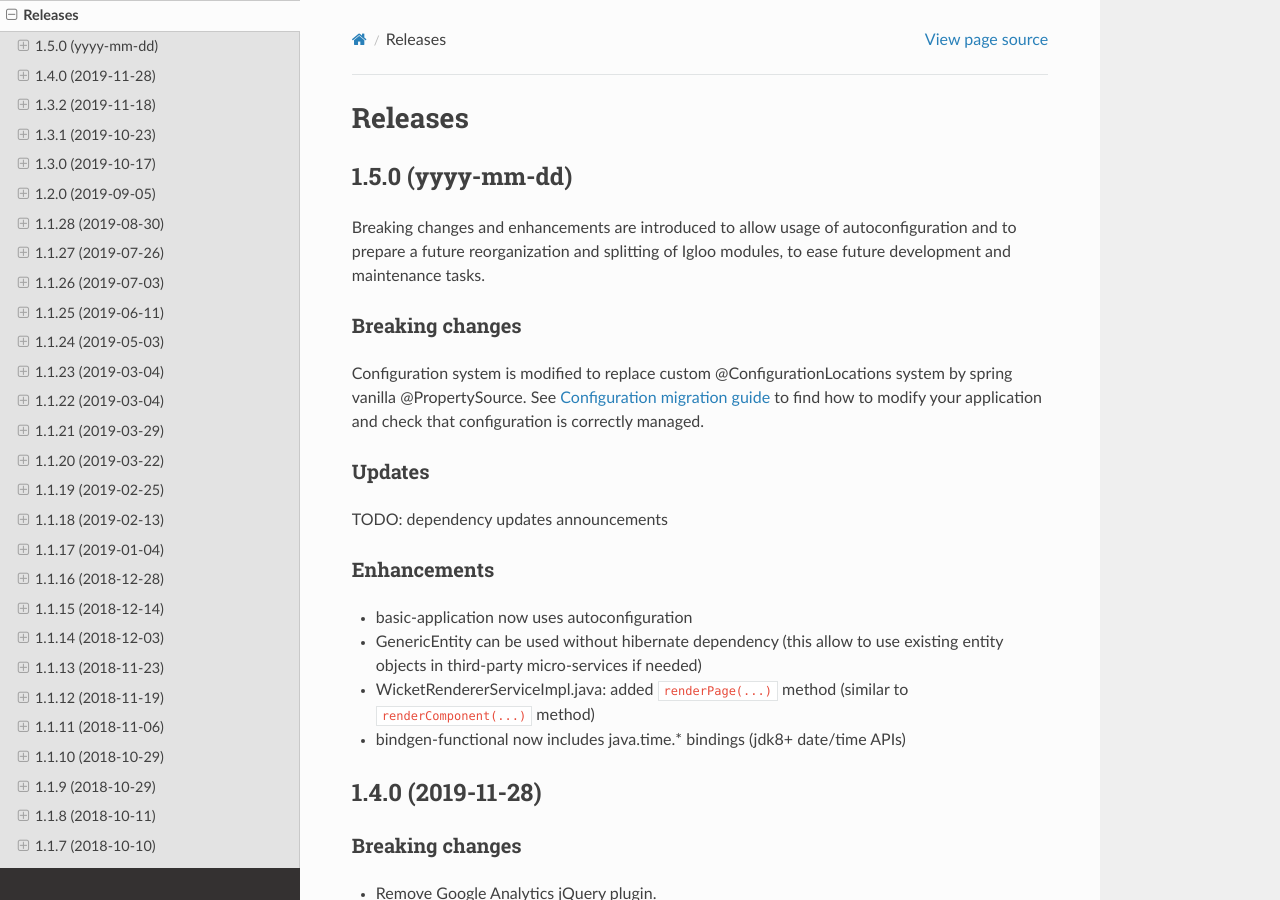
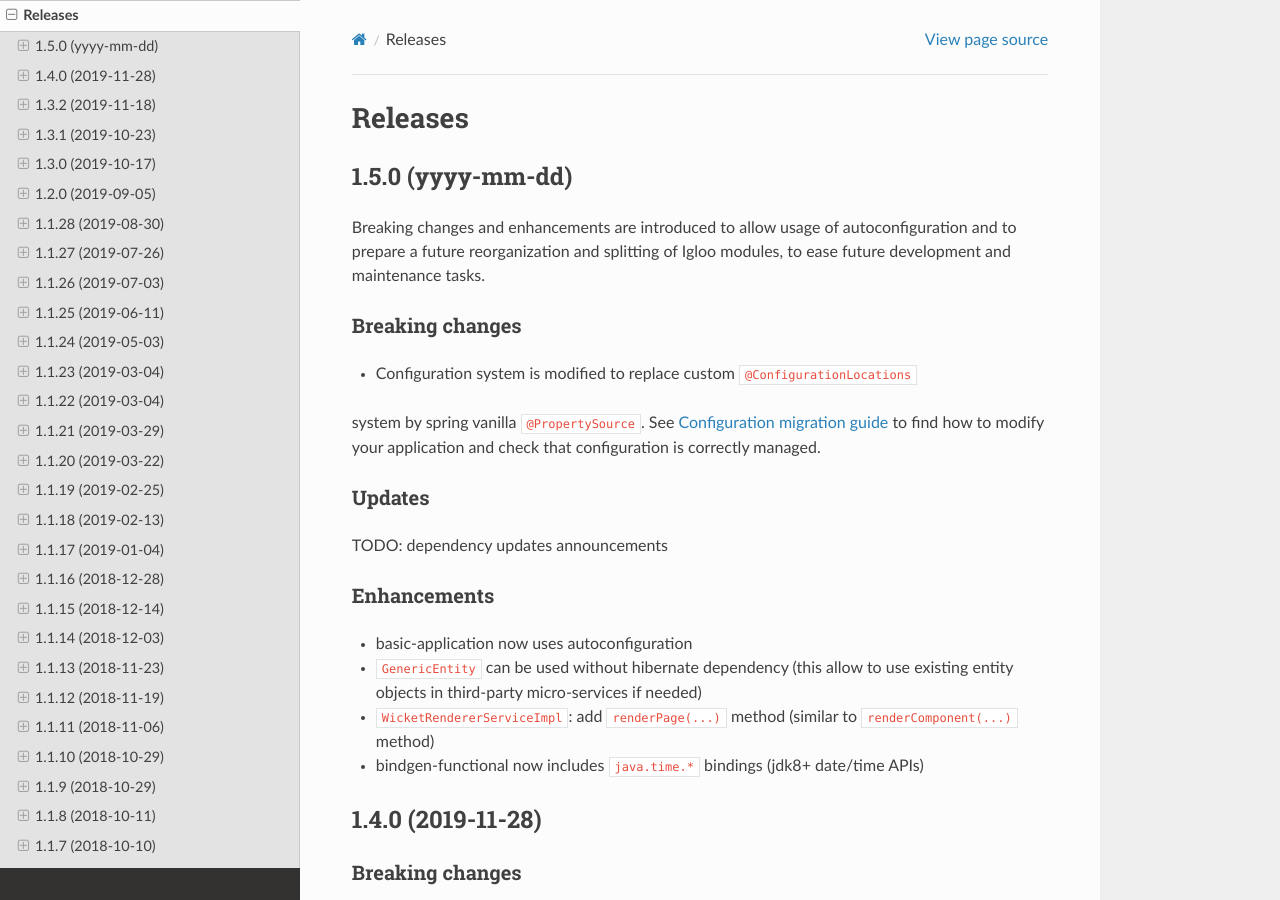
Before and after one commit to igloo-project/igloo-doc, a Sphinx documentation site: the page built from source/release-notes/releases.rst, in a window 1280 px wide and 900 px high. Built offline with Sphinx 7.4.7 and the Read the Docs theme 2.0.0, drawn with Linux system fonts in a browser that asks for light colours.

Commit message:
1.5.0: update release notes

```diff
--- a/source/release-notes/releases.rst
+++ b/source/release-notes/releases.rst
@@ -11,14 +11,13 @@ Breaking changes and enhancements are introduced to allow usage of
 autoconfiguration and to prepare a future reorganization and splitting of
 Igloo modules, to ease future development and maintenance tasks.
 
-
 Breaking changes
 ****************
 
-Configuration system is modified to replace custom @ConfigurationLocations
-system by spring vanilla @PropertySource. See :ref:`property-source-migration`
-to find how to modify your application and check that configuration is
-correctly managed.
+* Configuration system is modified to replace custom ``@ConfigurationLocations``
+system by spring vanilla ``@PropertySource``. See
+:ref:`property-source-migration` to find how to modify your application and
+check that configuration is correctly managed.
 
 Updates
 *******
@@ -29,11 +28,11 @@ Enhancements
 ************
 
 * basic-application now uses autoconfiguration
-* GenericEntity can be used without hibernate dependency (this allow to
+* ``GenericEntity`` can be used without hibernate dependency (this allow to
   use existing entity objects in third-party micro-services if needed)
-* WicketRendererServiceImpl.java: added ``renderPage(...)`` method
+* ``WicketRendererServiceImpl``: add ``renderPage(...)`` method
   (similar to ``renderComponent(...)`` method)
-* bindgen-functional now includes java.time.* bindings (jdk8+ date/time
+* bindgen-functional now includes ``java.time.*`` bindings (jdk8+ date/time
   APIs)
 
 .. _v1.4.0:
```
